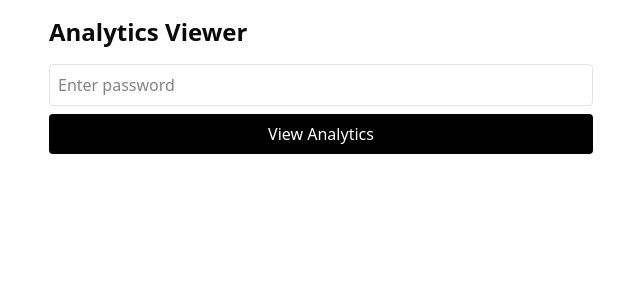
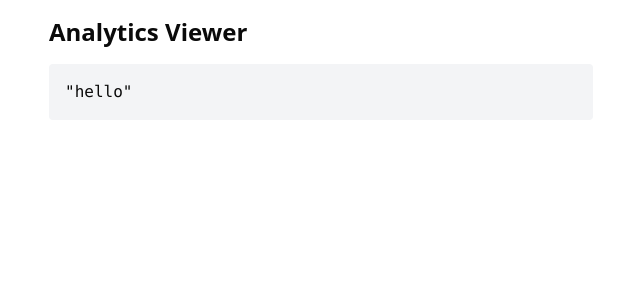
Before and after one commit to chrolle69/carhype-website, a Next.js app: page /analytics in a window 1280 px wide. Shown: the top 300 px of the page, without its empty margins (319-959 px from the left). Built offline with nearby package versions, Linux system fonts and the light colour scheme.

Commit message:
temporary lint solution

```diff
--- a/app/analytics/page.tsx
+++ b/app/analytics/page.tsx
@@ -2,7 +2,7 @@
 import React, { useState } from "react";
 
 export default function AnalyticsPage() {
-    const [data, setData] = useState<any>(null);
+    const [data, setData] = useState<string>("hello");
     const [password, setPassword] = useState("");
     const [error, setError] = useState("");
 
```
